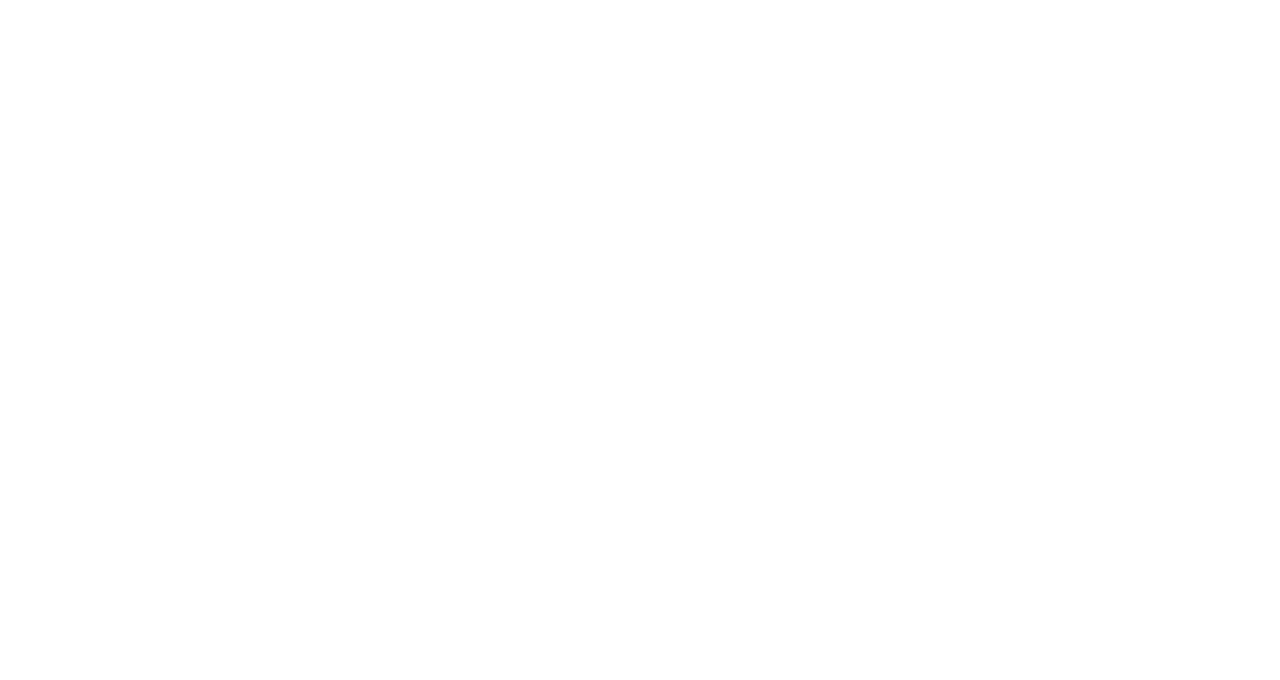
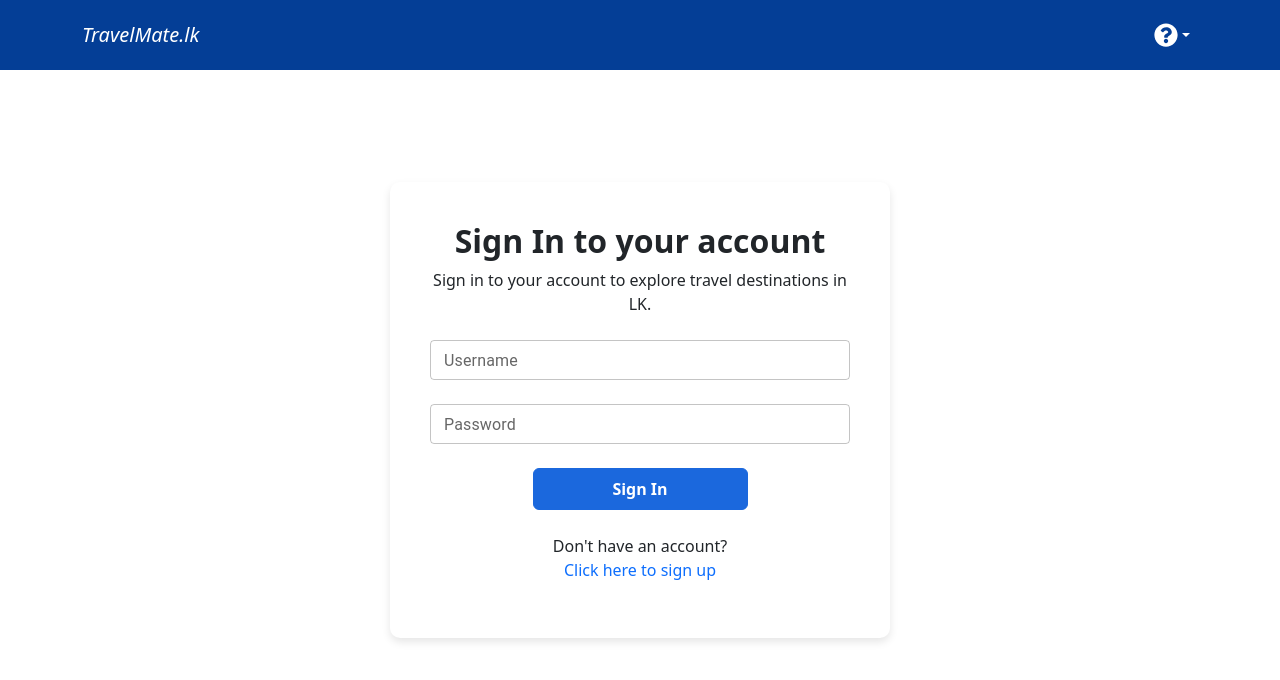
Before and after one commit to chamikasrimantha/travelmate-frontend, a React (Create React App) app: page /signin in a window 1280 px wide. Before the commit this address had no page. Shown: the top 680 px of the page. Built offline with nearby package versions, Linux system fonts and the light colour scheme.

Commit message:
styling added for user.auth pages

```diff
--- a/src/App.js
+++ b/src/App.js
@@ -2,13 +2,15 @@
 import 'bootstrap/dist/css/bootstrap.min.css';
 import { BrowserRouter, Route, Routes } from 'react-router-dom';
 import UserSignUp from './pages/user/user.auth/UserSignUp';
+import UserSignIn from './pages/user/user.auth/UserSignIn';
 
 function App() {
   return (
     <div className="App">
       <BrowserRouter>
         <Routes>
-          <Route path='/signup' element={<UserSignUp/>}/>
+          <Route path='/signup' element={<UserSignUp/>} />
+          <Route path='/signin' element={<UserSignIn/>} />
         </Routes>
       </BrowserRouter>
     </div>
--- a/src/components/navbar/NavBarAuth.js
+++ b/src/components/navbar/NavBarAuth.js
@@ -1,8 +1,20 @@
 import React from 'react';
-import { Navbar, Container, Nav } from 'react-bootstrap';
+import { Navbar, Container, Nav, OverlayTrigger, Tooltip, Dropdown } from 'react-bootstrap';
 import { FaQuestionCircle } from 'react-icons/fa';
+import { useNavigate } from 'react-router-dom';
 
 export default function NavBarAuth() {
+
+    const navigate = useNavigate();
+
+    const gotoUserSignIn = () => {
+        navigate('/signin');
+    }
+
+    const gotoPartnerSignIn = () => {
+        navigate('/partner/signin');
+    }
+
     return (
         <div>
             <Navbar style={{ backgroundColor: '#043E96', minHeight: '70px' }} variant="dark">
@@ -11,9 +23,20 @@
                         TravelMate.lk
                     </Navbar.Brand>
                     <Nav>
-                        <Nav.Link href="#help" style={{ color: 'white', display: 'flex', alignItems: 'center' }}>
-                            <FaQuestionCircle size={24} />
-                        </Nav.Link>
+                        <Dropdown align="end">
+                            <OverlayTrigger
+                                placement="bottom"
+                                overlay={<Tooltip id="tooltip-bottom">You should sign in</Tooltip>}
+                            >
+                                <Dropdown.Toggle as={Nav.Link} id="dropdown-custom-components" style={{ color: 'white', display: 'flex', alignItems: 'center' }}>
+                                    <FaQuestionCircle size={24} />
+                                </Dropdown.Toggle>
+                            </OverlayTrigger>
+                            <Dropdown.Menu style={{ minWidth: '200px', right: 0, left: 'auto' }}>
+                                <Dropdown.Item href="" onClick={gotoUserSignIn}>Sign in as a user</Dropdown.Item>
+                                <Dropdown.Item href="" onClick={gotoPartnerSignIn}>Sign in as a partner</Dropdown.Item>
+                            </Dropdown.Menu>
+                        </Dropdown>
                     </Nav>
                 </Container>
             </Navbar>
--- /dev/null
+++ b/src/pages/user/user.auth/UserSignIn.js
@@ -0,0 +1,51 @@
+import React from 'react';
+import NavBarAuth from '../../../components/navbar/NavBarAuth';
+import { Container, Form, Row, Col, Button } from 'react-bootstrap';
+import TextField from '@mui/material/TextField';
+import { useNavigate } from 'react-router-dom';
+
+export default function UserSignIn() {
+
+  const navigate = useNavigate();
+
+  const gotoSignUp = () => {
+    navigate('/signup');
+  }
+
+  return (
+    <div>
+      <NavBarAuth />
+      <Container className="d-flex justify-content-center align-items-center" style={{ minHeight: '85vh' }}>
+        <div style={{ width: '100%', maxWidth: '500px', background: 'white', padding: '40px', borderRadius: '10px', boxShadow: '0 4px 8px rgba(0, 0, 0, 0.1)' }}>
+          <h2 className="fw-bold">Sign In to your account</h2>
+          <p>Sign in to your account to explore travel destinations in LK.</p>
+
+          <Form>
+            <Row className="mt-4 mb-4">
+              <Col>
+                <TextField id="formUsername" label="Username" variant="outlined" fullWidth size="small" />
+              </Col>
+            </Row>
+
+            <Row className="mb-4">
+              <Col>
+                <TextField id="formPassword" label="Password" variant="outlined" type="password" fullWidth size="small" />
+              </Col>
+            </Row>
+
+            <Row className="mb-4">
+              <Col>
+                <Button variant="primary" type="submit" className="btn-register" style={{ backgroundColor: '#1B68DD', borderColor: '#1B68DD', height: '42px', width: '215px', fontWeight: 'bold' }}>
+                  Sign In
+                </Button>
+              </Col>
+            </Row>
+
+          </Form>
+
+          <p className="mt-3">Don't have an account? <br /> <a href='' onClick={gotoSignUp} className="text-primary" style={{ color: '#1677FF', textDecoration: 'none' }}>Click here to sign up</a></p>
+        </div>
+      </Container>
+    </div>
+  )
+}
--- a/src/pages/user/user.auth/UserSignUp.js
+++ b/src/pages/user/user.auth/UserSignUp.js
@@ -2,14 +2,22 @@
 import NavBarAuth from '../../../components/navbar/NavBarAuth'
 import { Container, Form, Row, Col, Button } from 'react-bootstrap';
 import TextField from '@mui/material/TextField';
+import { useNavigate } from 'react-router-dom';
 
 export default function UserSignUp() {
+
+  const navigate = useNavigate();
+
+  const gotoSignIn = () => {
+    navigate('/signin');
+  }
+
   return (
     <div>
       <NavBarAuth />
-      <Container style={{padding: '20px', marginTop: '20px', textAlign: 'left'}} className="mt-1">
+      <Container style={{ padding: '20px', marginTop: '20px', textAlign: 'left' }} className="mt-1">
         <h2 className="fw-bold">Create an account</h2>
-        <p>Create an account to explore travel destinations in Sri Lanka</p>
+        <p>Create an account to explore travel destinations in Sri Lanka.</p>
 
         <Form>
           <Row className="mb-3">
@@ -58,7 +66,7 @@
 
         </Form>
 
-        <p className="mt-3">Already have an account? <br /> <a href="#login" className="text-primary" style={{ color: '#1677FF', textDecoration: 'none' }}>Click here to sign in</a></p>
+        <p className="mt-3">Already have an account? <br /> <a href='' onClick={gotoSignIn} className="text-primary" style={{ color: '#1677FF', textDecoration: 'none' }}>Click here to sign in</a></p>
       </Container>
     </div>
   )
```
